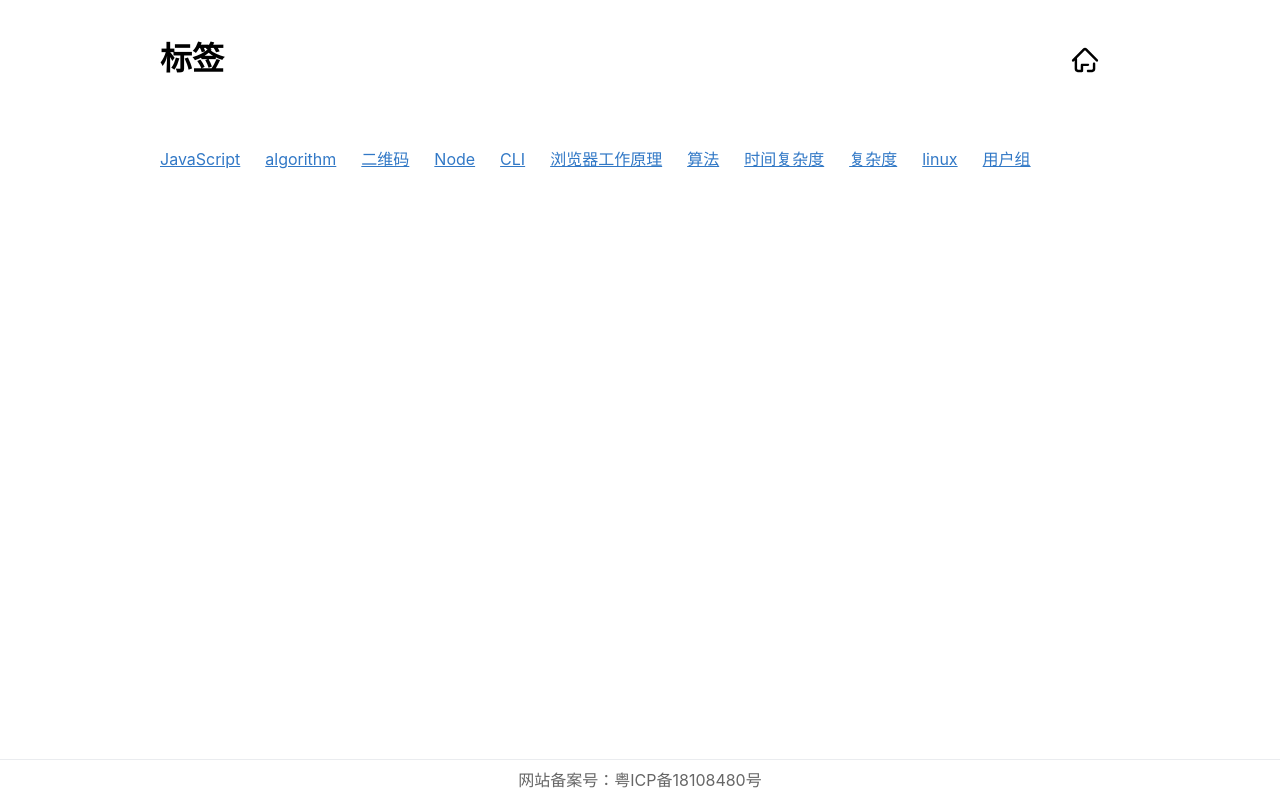
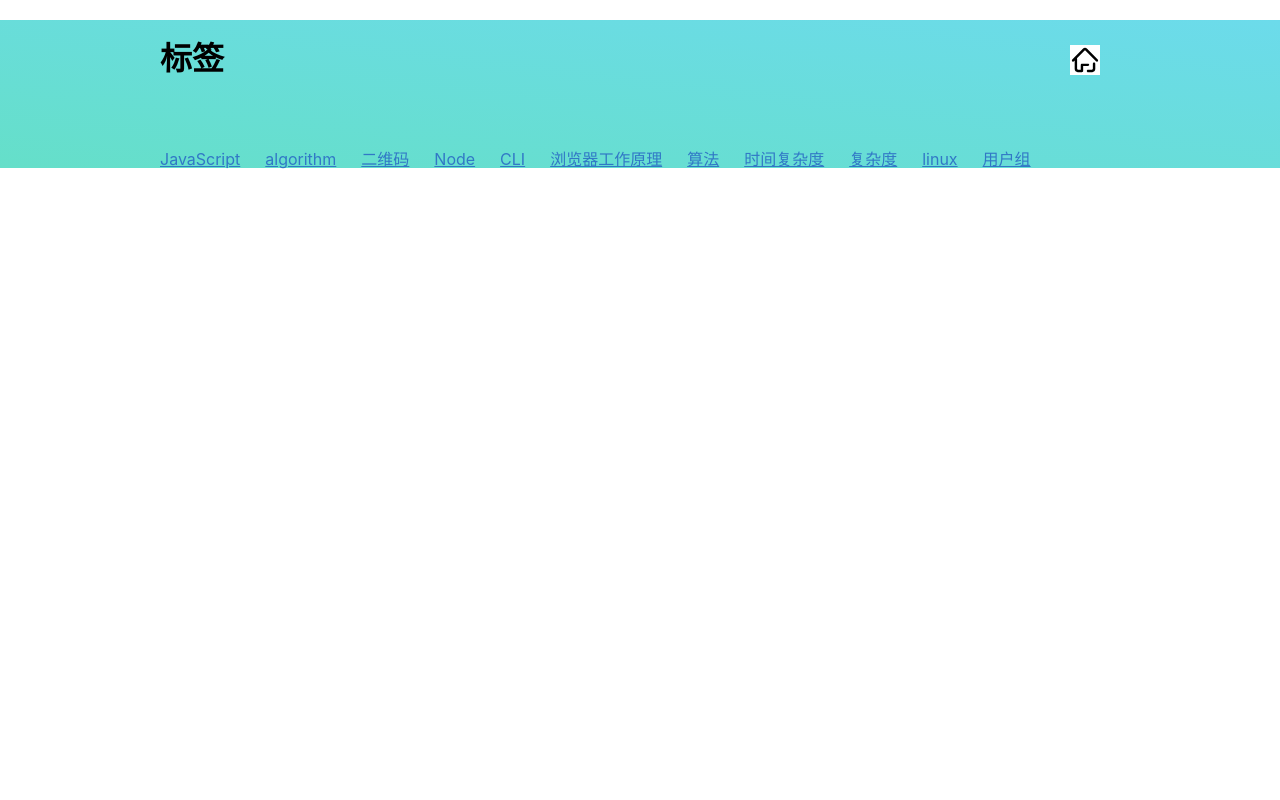
Before and after one commit to luohuidong/next-blog, a Next.js app: page /tags in a window 1280 px wide. Built offline with nearby package versions, Linux system fonts and the light colour scheme.

Commit message:
重构 Layout 组件

```diff
--- a/components/Layout/index.module.scss
+++ b/components/Layout/index.module.scss
@@ -1,25 +1,3 @@
 .container {
-  min-height: 100vh;
-  width: 100vw;
-
-  display: flex;
-  flex-direction: column;
-  align-items: center;
-
-  > div:first-child {
-    width: 100%;
-    flex: 1;
-  }
-
-  > div:last-child {
-    width: 100%;
-    height: 40px;
-
-    display: flex;
-    justify-content: center;
-    align-items: center;
-
-    margin-top: 80px;
-    border-top: 1px solid rgb(234, 236, 239);
-  }
+  background: linear-gradient(to right top, #65dfc9, #6cdbeb);
 }
--- a/components/Layout/index.tsx
+++ b/components/Layout/index.tsx
@@ -1,5 +1,4 @@
 import React from "react";
-import LayoutFooter from "../LayoutFooter";
 
 import styles from "./index.module.scss";
 
@@ -8,13 +7,5 @@ interface Props {
 }
 
 export default function Layout(props: Props) {
-  return (
-    <div className={styles.container}>
-      <div>{props.children}</div>
-
-      <div>
-        <LayoutFooter />
-      </div>
-    </div>
-  );
+  return <div className={styles.container}>{props.children}</div>;
 }
```
